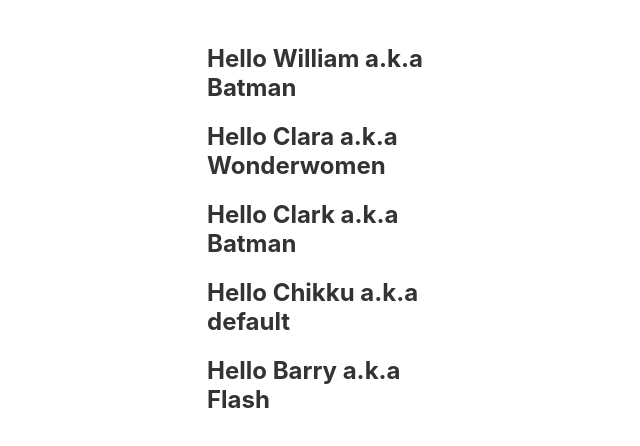
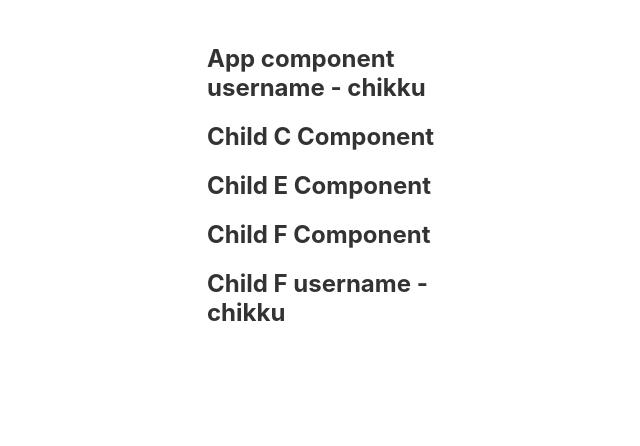
Before and after one commit to chikkugeorge24/svelte, a Svelte app in the folder svelte-demo/: page / in a window 1280 px wide. Shown: the top 446 px of the page, without its empty margins (313-953 px from the left). Built offline with nearby package versions, Linux system fonts and the light colour scheme.

Commit message:
svelte context API

```diff
--- a/svelte-demo/src/App.svelte
+++ b/svelte-demo/src/App.svelte
@@ -1,19 +1,13 @@
 <script>
-  import Greet from "./components/Greet.svelte";
-  const name = "Chikku",
-    channel = "Crafts Grimoire";
-  const obj = {
-    name: "Barry",
-    heroName: "Flash",
-  };
+  import { setContext } from "svelte";
+  import ComponentC from "./components/ComponentC.svelte";
+  const userName = "chikku";
+  setContext("username-context", userName);
 </script>
 
 <main>
-  <Greet name="William" heroName="Batman" />
-  <Greet name="Clara" heroName="Wonderwomen" />
-  <Greet name="Clark" heroName="Batman" />
-  <Greet {name} />
-  <Greet {...obj} />
+  <h2>App component username - {userName}</h2>
+  <ComponentC />
 </main>
 
 <style>
--- /dev/null
+++ b/svelte-demo/src/components/ComponentC.svelte
@@ -0,0 +1,6 @@
+<script>
+  import ComponentE from "./ComponentE.svelte";
+</script>
+
+<h2>Child C Component</h2>
+<ComponentE />
--- /dev/null
+++ b/svelte-demo/src/components/ComponentE.svelte
@@ -0,0 +1,6 @@
+<script>
+  import ComponentF from "./ComponentF.svelte";
+</script>
+
+<h2>Child E Component</h2>
+<ComponentF />
--- /dev/null
+++ b/svelte-demo/src/components/ComponentF.svelte
@@ -0,0 +1,7 @@
+<script>
+  import { getContext } from "svelte";
+  const username = getContext("username-context");
+</script>
+
+<h2>Child F Component</h2>
+<h2>Child F username - {username}</h2>
--- a/svelte-demo/src/components/Greet.svelte
+++ /dev/null
@@ -1,6 +0,0 @@
-<script>
-  export let name;
-  export let heroName = "default";
-</script>
-
-<h2>Hello {name} a.k.a {heroName}</h2>
```
